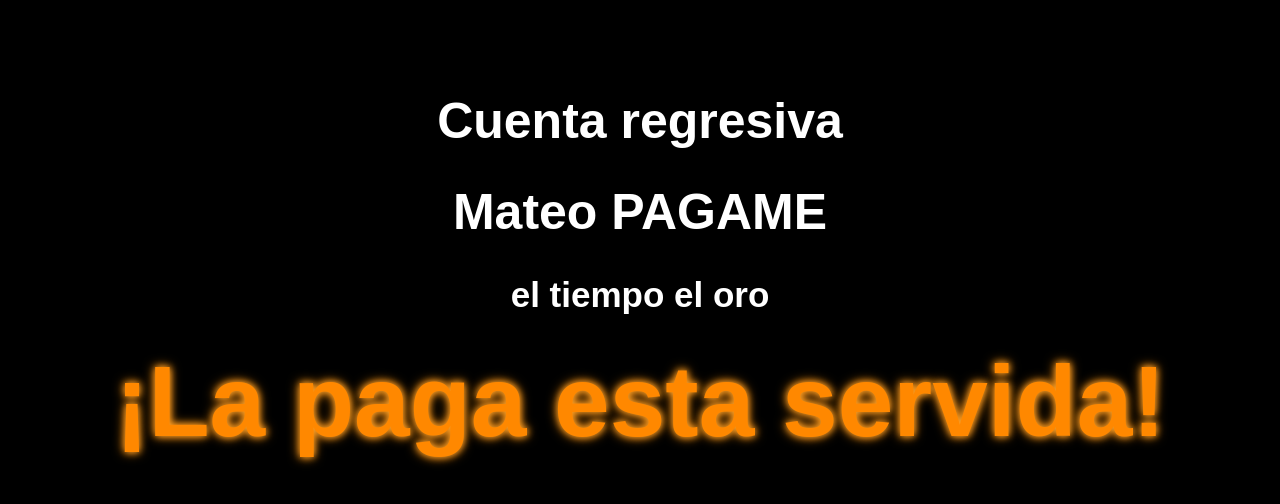
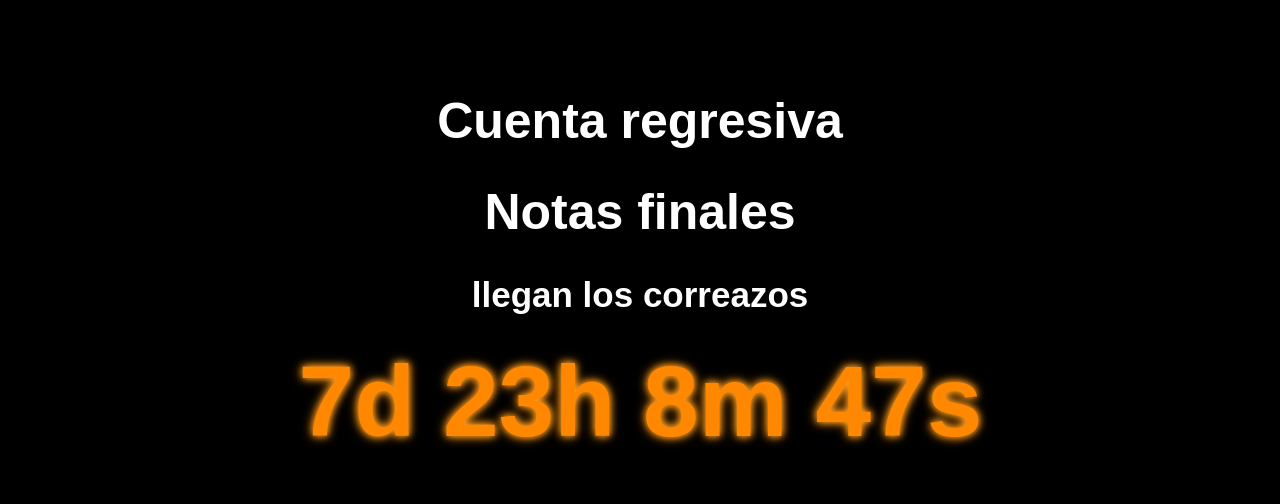
Before and after one commit to ROBOTRUDO/ROBOT_place, a plain HTML site: page index.html in a window 1280 px wide. Drawn offline with Linux system fonts and the light colour scheme.

Commit message:
Update index.html

```diff
--- a/index.html
+++ b/index.html
@@ -32,14 +32,14 @@
 
 
   <h1>Cuenta regresiva</h1>
-  <h1>Mateo PAGAME</h1>
-  <h2>el tiempo el oro<h2>
+  <h1>Notas finales</h1>
+  <h2>llegan los correazos<h2>
 
   <div id="timer" class="contador-neon">tic tac tic...</div>
 
   <script>
     // Establece la fecha de destino (formato: "YYYY-MM-DDTHH:MM:SS")
-    const fechaFinal = new Date("2025-05-23T10:30:00").getTime();
+    const fechaFinal = new Date("2025-06-21T10:30:00").getTime();
 
     const timerElement = document.getElementById("timer");
 
@@ -48,7 +48,7 @@
       const diferencia = fechaFinal - ahora;
 
       if (diferencia <= 0) {
-        timerElement.textContent = "¡La paga esta servida!";
+        timerElement.textContent = "¡La nota esta servida!";
         clearInterval(intervalo);
         return;
       }
```
